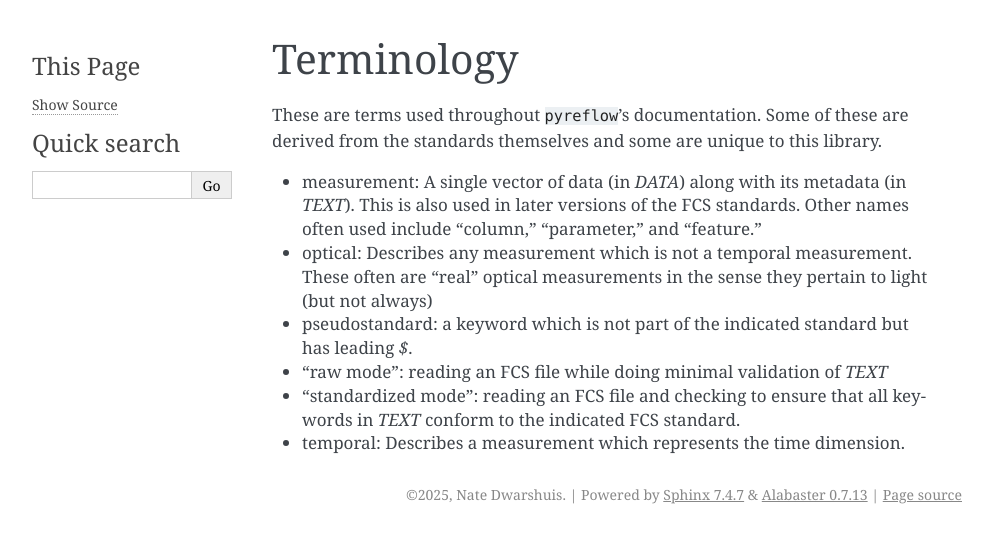
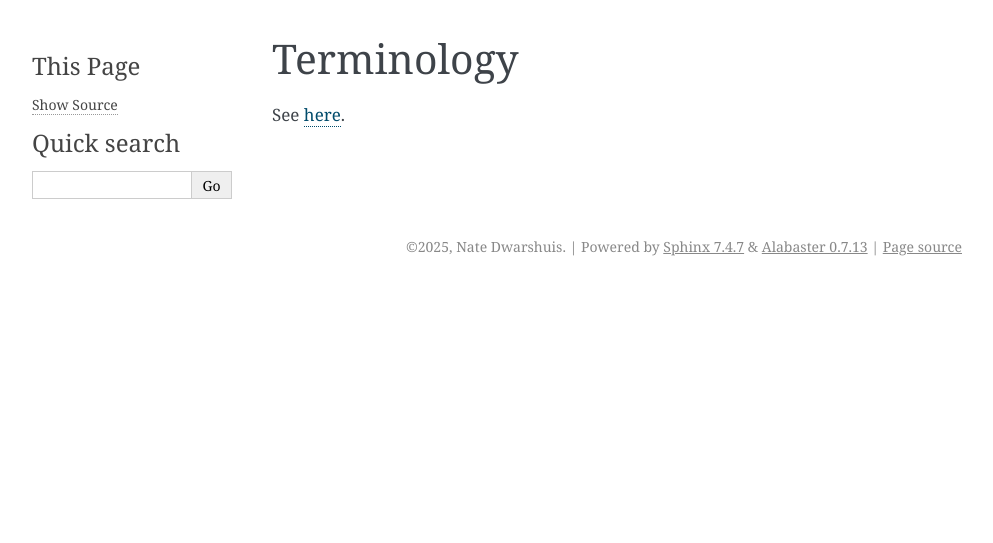
Before and after one commit to usnistgov/fireflow, a Sphinx documentation site: the page built from pyreflow/docs/source/terminology.rst, in a window 1280 px wide. Shown: the top 543 px of the page, without its empty margins (148-1141 px from the left). Built offline with Sphinx 7.4.7, drawn with Linux system fonts in a browser that asks for light colours.

Commit message:
ENH move terminology to md file

```diff
--- a/pyreflow/docs/source/terminology.rst
+++ b/pyreflow/docs/source/terminology.rst
@@ -1,18 +1,6 @@
 Terminology
 ===========
 
-These are terms used throughout ``pyreflow``'s documentation. Some of these are
-derived from the standards themselves and some are unique to this library.
+See `here`_.
 
-* measurement: A single vector of data (in *DATA*) along with its metadata (in
-  *TEXT*). This is also used in later versions of the FCS standards. Other names
-  often used include "column," "parameter," and "feature."
-* optical: Describes any measurement which is not a temporal measurement. These
-  often are "real" optical measurements in the sense they pertain to light (but
-  not always)
-* pseudostandard: a keyword which is not part of the indicated standard but has
-  leading *$*.
-* "raw mode": reading an FCS file while doing minimal validation of *TEXT*
-* "standardized mode": reading an FCS file and checking to ensure that all
-  keywords in *TEXT* conform to the indicated FCS standard.
-* temporal: Describes a measurement which represents the time dimension.
+.. _here: https://github.com/njd2/fireflow/blob/master/TERMINOLOGY.md
```
Also changed, not shown: TERMINOLOGY.md (added, +18 -0 lines).
